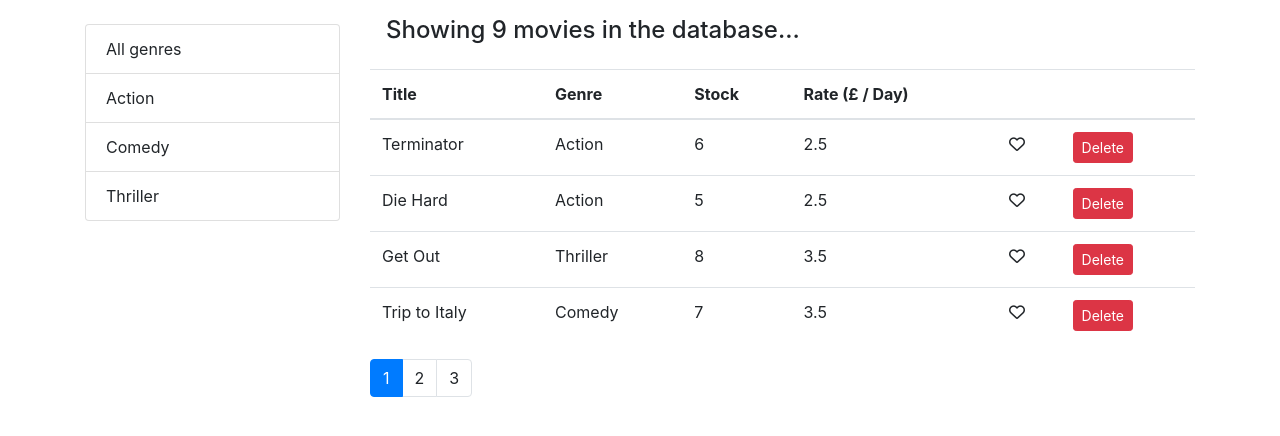
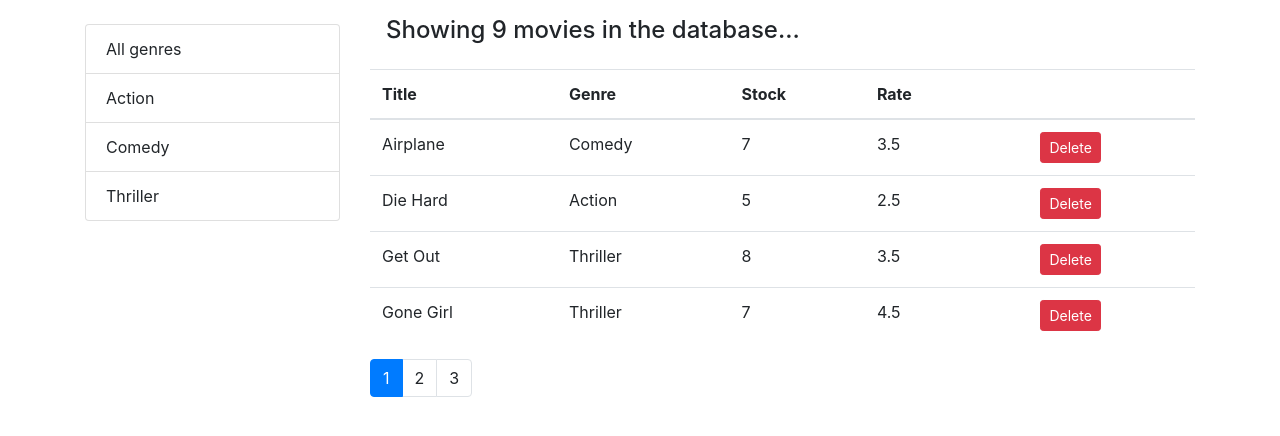
Before and after one commit to jvckmorvn/vidly, a React (Create React App) app: page / in a window 1280 px wide. Shown: the top 436 px of the page. Built offline with nearby package versions, Linux system fonts and the light colour scheme.

Commit message:
Implemented sorting feature

```diff
--- /dev/null
+++ b/src/components/common/tableBody.jsx
@@ -0,0 +1,26 @@
+import React, { Component } from "react";
+import _ from "../../../node_modules/lodash";
+
+class TableBody extends Component {
+  renderCell = (item, column) => {
+    if (column.content) return column.content;
+    return _.get(item, column.path);
+  };
+  render() {
+    const { data, columns } = this.props;
+
+    return (
+      <tbody>
+        {data.map((item) => (
+          <tr>
+            {columns.map((column) => (
+              <td>{this.renderCell(item, column)}</td>
+            ))}
+          </tr>
+        ))}
+      </tbody>
+    );
+  }
+}
+
+export default TableBody;
--- /dev/null
+++ b/src/components/common/tableHeader.jsx
@@ -0,0 +1,39 @@
+import React, { Component } from "react";
+
+class TableHeader extends Component {
+  raiseSort = (path) => {
+    let sortColumn = { ...this.props.sortColumn };
+    if (sortColumn.path === path) {
+      sortColumn.path = path;
+      sortColumn.order = sortColumn.order === "asc" ? "desc" : "asc";
+    } else {
+      sortColumn.path = path;
+      sortColumn.order = "asc";
+    }
+    this.props.onSort(sortColumn);
+  };
+
+  render() {
+    const style = {
+      cursor: "pointer",
+    };
+
+    return (
+      <thead>
+        <tr>
+          {this.props.columns.map((column) => (
+            <th
+              style={style}
+              key={column.path || column.key}
+              onClick={() => this.raiseSort(column.path)}
+            >
+              {column.label}
+            </th>
+          ))}
+        </tr>
+      </thead>
+    );
+  }
+}
+
+export default TableHeader;
--- a/src/components/movies.jsx
+++ b/src/components/movies.jsx
@@ -5,6 +5,7 @@ import Pagination from "./common/pagination";
 import { getMovies } from "../services/fakeMovieService";
 import { getGenres } from "../services/fakeGenreService";
 import { paginate } from "../utils/paginate";
+import _ from "../../node_modules/lodash";
 
 class Movies extends Component {
   state = {
@@ -12,6 +13,7 @@ class Movies extends Component {
     genres: [],
     currentPage: 1,
     pageSize: 4,
+    sortColumn: { path: "title", order: "asc" },
   };
 
   componentDidMount() {
@@ -40,8 +42,8 @@ class Movies extends Component {
     this.setState({ selectedGenre: genre, currentPage: 1 });
   };
 
-  handleSort = (path) => {
-    console.log(path);
+  handleSort = (sortColumn) => {
+    this.setState({ sortColumn });
   };
 
   render() {
@@ -49,6 +51,7 @@ class Movies extends Component {
     const {
       pageSize,
       currentPage,
+      sortColumn,
       selectedGenre,
       movies: allMovies,
     } = this.state;
@@ -61,7 +64,9 @@ class Movies extends Component {
         ? allMovies.filter((m) => m.genre._id === selectedGenre._id)
         : allMovies;
 
-    const movies = paginate(filtered, currentPage, pageSize);
+    const sorted = _.orderBy(filtered, [sortColumn.path], [sortColumn.order]);
+
+    const movies = paginate(sorted, currentPage, pageSize);
 
     return (
       <div className="row">
@@ -78,6 +83,7 @@ class Movies extends Component {
           </h4>
           <MoviesTable
             movies={movies}
+            sortColumn={sortColumn}
             onLike={this.handleLike}
             onDelete={this.handleDelete}
             onSort={this.handleSort}
--- a/src/components/moviesTable.jsx
+++ b/src/components/moviesTable.jsx
@@ -1,44 +1,47 @@
-import React from "react";
+import React, { Component } from "react";
+import TableHeader from "./common/tableHeader";
+import TableBody from "./common/tableBody";
 import Like from "./common/like";
 
-const MoviesTable = (props) => {
-  const { movies, onDelete, onLike, onSort } = props;
-
-  return (
-    <table className="table">
-      <thead>
-        <tr>
-          <th onClick={() => onSort("title")}>Title</th>
-          <th onClick={() => onSort("genre.name")}>Genre</th>
-          <th onClick={() => onSort("numberInStock")}>Stock</th>
-          <th onClick={() => onSort("dailyRentalRate")}>Rate (£ / Day)</th>
-          <th />
-          <th />
-        </tr>
-      </thead>
-      <tbody>
-        {movies.map((movie) => (
-          <tr key={movie._id}>
-            <td>{movie.title}</td>
-            <td>{movie.genre.name}</td>
-            <td>{movie.numberInStock}</td>
-            <td>{movie.dailyRentalRate}</td>
-            <td>
-              <Like liked={movie.liked} onClick={() => onLike(movie)} />
-            </td>
-            <td>
+class MoviesTable extends Component {
+  columns = [
+    { path: "title", label: "Title" },
+    { path: "genre.name", label: "Genre" },
+    { path: "numberInStock", label: "Stock" },
+    { path: "dailyRentalRate", label: "Rate" },
+    {
+      key: "like",
+      content: (movie) => (
+        <Like liked={movie.liked} onClick={() => this.props.onLike(movie)} />
+      ),
+    },
+    {
+      key: "delete",
+      content: (
         <button
-                onClick={() => onDelete(movie)}
+          onClick={() => this.props.onDelete}
           className="btn btn-danger btn-sm"
         >
           Delete
         </button>
-            </td>
-          </tr>
-        ))}
-      </tbody>
+      ),
+    },
+  ];
+
+  render() {
+    const { movies, onDelete, onLike, onSort, sortColumn } = this.props;
+
+    return (
+      <table className="table">
+        <TableHeader
+          columns={this.columns}
+          sortColumn={sortColumn}
+          onSort={onSort}
+        />
+        <TableBody data={movies} columns={this.columns} />
       </table>
     );
-};
+  }
+}
 
 export default MoviesTable;
```
Lines whose indentation alone changed are shown as unchanged.
